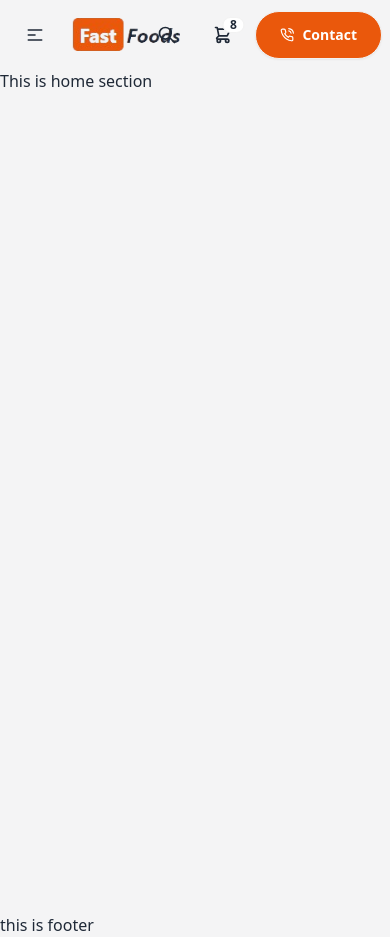
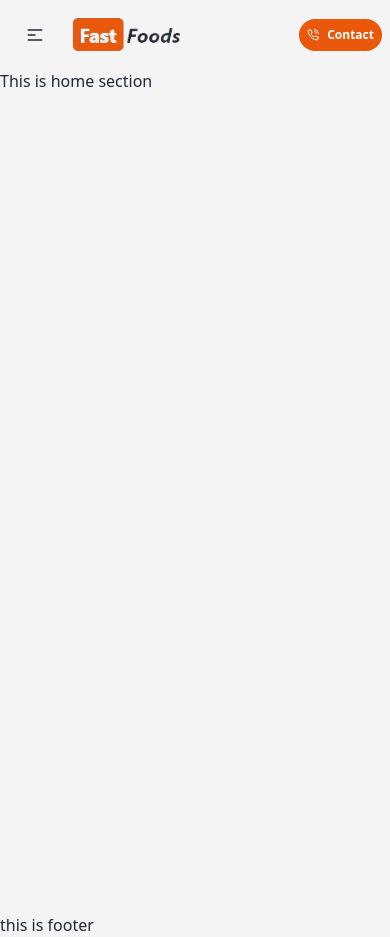
Before and after one commit to sohanwebdevctg/fast-foods-mern-stack-client-site-project-1-, a React (Vite) app: page / in a window 390 px wide. Built offline with nearby package versions, Linux system fonts and the light colour scheme.

Commit message:
navbar mobile responsive

```diff
--- a/src/components/Navbar.jsx
+++ b/src/components/Navbar.jsx
@@ -47,9 +47,9 @@ const Navbar = () => {
   );
 
   return (
-    <div className="">
+    <div className="md:container md:mx-auto md:px-14">
       {/* navbar section start */}
-      <div className="navbar lg:px-20">
+      <div className="navbar ">
         <div className="navbar-start">
           <div className="dropdown">
             <div tabIndex={0} role="button" className="btn btn-ghost lg:hidden">
@@ -90,7 +90,7 @@ const Navbar = () => {
         </div>
         <div className="navbar-end flex items-center gap-2">
           {/* search start */}
-          <button className="btn btn-ghost btn-circle">
+          <button className="btn btn-ghost btn-circle hidden md:flex items-center">
             <svg
               xmlns="http://www.w3.org/2000/svg"
               className="h-5 w-5"
@@ -108,7 +108,7 @@ const Navbar = () => {
           </button>
           {/* search end */}
           {/* cart start */}
-          <div tabIndex={0} role="button" className="btn btn-ghost btn-circle">
+          <div tabIndex={0} role="button" className="btn btn-ghost btn-circle hidden  md:flex items-center">
             <div className="indicator">
               <svg
                 xmlns="http://www.w3.org/2000/svg"
@@ -131,7 +131,7 @@ const Navbar = () => {
           {/* contact button start */}
           <Link
             to="/"
-            className="btn bg-orange-600 px-6 py-2 rounded-full text-white font-bold flex items-center gap-2 text-sm hover:bg-black duration-500 hover:shadow-lg hover:shadow-orange-200"
+            className=" bg-orange-600 px-2 py-2 sm:px-3 sm:py-2 md:px-6 md:py-3 rounded-full text-white font-bold flex items-center gap-2 text-xs sm:text-base md:text-sm hover:bg-black duration-500 hover:shadow-lg hover:shadow-orange-200"
           >
             <FiPhoneCall /> Contact
           </Link>
```
